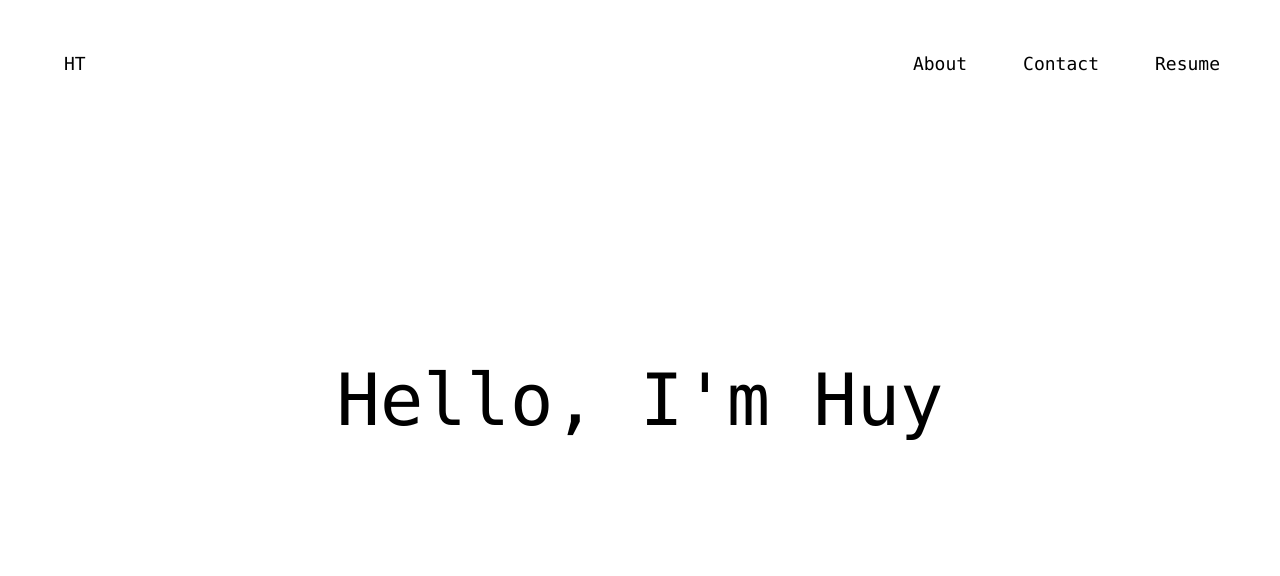
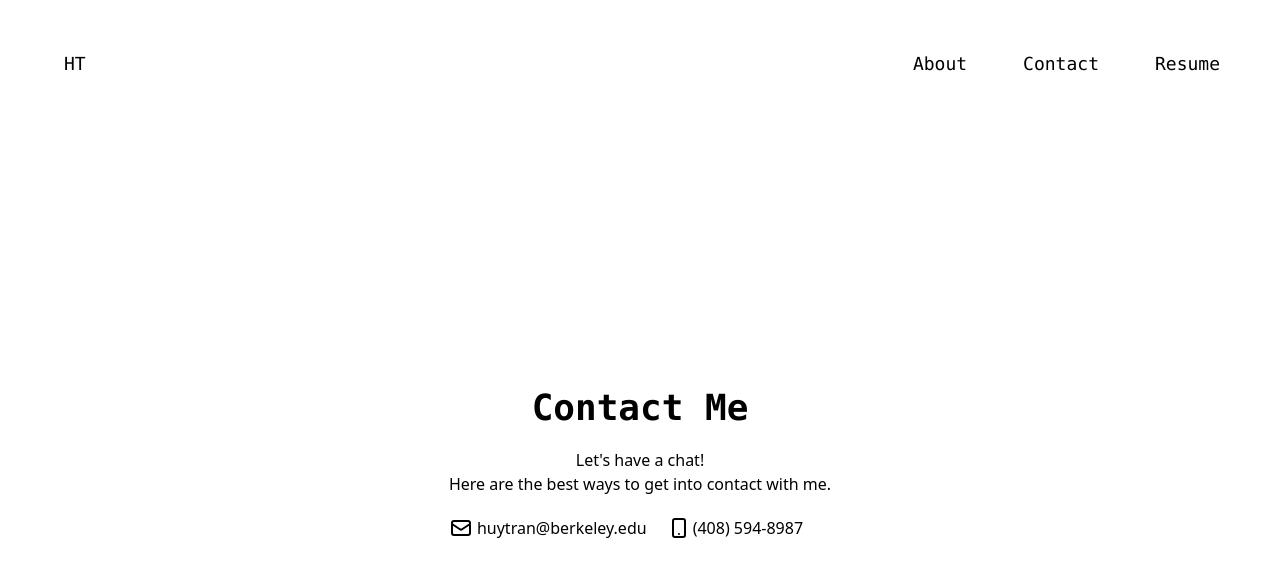
Before and after one commit to huytt621/personal-website, a React (Create React App) app: page /contact in a window 1280 px wide. Shown: the top 576 px of the page. Built offline with nearby package versions, Linux system fonts and the light colour scheme.

Commit message:
Add contact page

```diff
--- a/src/App.js
+++ b/src/App.js
@@ -3,6 +3,7 @@ import { Routes, Route } from 'react-router-dom'
 import Navbar from './components/Navbar'
 import Hero from './components/Hero'
 import About from './components/About'
+import Contact from './components/Contact'
 
 const App = () => {
   const [showSidebar, setShowSidebar] = useState(false)
@@ -24,12 +25,12 @@ const App = () => {
   })
 
   return (
-    <div className='absolute h-screen'>
+    <div className='absolute h-screen flex flex-col'>
       <Navbar showSidebar={showSidebar} toggleSidebar={toggleSidebar} />
       <Routes>
+        <Route path='/about' element={<About />} />
+        <Route path='/contact' element={<Contact />} />
         <Route path='/' element={<Hero />} />
-        <Route path='/about' element={<About />} />
-        <Route path='/contact' element={<Hero />} />
       </Routes>
     </div>
   )
--- a/src/components/About.js
+++ b/src/components/About.js
@@ -27,13 +27,13 @@ const About = () => {
           track or jumping into sand pits.
         </p>
         <div className='flex justify-center items-center my-8'>
-          <a href='https://github.com/huytt621/'>
+          <a href='https://github.com/huytt621/' target='_blank'>
             <i className='fab fa-github mx-3 fa-2x'></i>
           </a>
-          <a href='https://www.linkedin.com/in/huytt621/'>
+          <a href='https://www.linkedin.com/in/huytt621/' target='_blank'>
             <i className='fab fa-linkedin mx-3 fa-2x'></i>
           </a>
-          <a href='https://www.facebook.com/huytt621/'>
+          <a href='https://www.facebook.com/huytt621/' target='_blank'>
             <i className='fab fa-facebook mx-3 fa-2x'></i>
           </a>
         </div>
--- /dev/null
+++ b/src/components/Contact.js
@@ -0,0 +1,54 @@
+import React from 'react'
+
+const Contact = () => {
+  return (
+    <div className='flex flex-col justify-center items-center grow'>
+      <div className=''>
+        <h1 className='font-mono font-bold text-center text-4xl'>Contact Me</h1>
+        <p className='text-center my-5'>
+          Let's have a chat!
+          <br />
+          Here are the best ways to get into contact with me.
+        </p>
+        <div className='flex'>
+          <a href='mailto:huytran@berkeley.edu' className='mr-5 flex'>
+            <svg
+              className='w-6 h-6 mr-1'
+              fill='none'
+              stroke='currentColor'
+              viewBox='0 0 24 24'
+              xmlns='http://www.w3.org/2000/svg'
+            >
+              <path
+                strokeLinecap='round'
+                strokeLinejoin='round'
+                strokeWidth={2}
+                d='M3 8l7.89 5.26a2 2 0 002.22 0L21 8M5 19h14a2 2 0 002-2V7a2 2 0 00-2-2H5a2 2 0 00-2 2v10a2 2 0 002 2z'
+              />
+            </svg>
+            huytran@berkeley.edu
+          </a>
+          <a className='flex' href='tel:408-594-8987'>
+            <svg
+              className='w-6 h-6 mr-0.5'
+              fill='none'
+              stroke='currentColor'
+              viewBox='0 0 24 24'
+              xmlns='http://www.w3.org/2000/svg'
+            >
+              <path
+                strokeLinecap='round'
+                strokeLinejoin='round'
+                strokeWidth={2}
+                d='M12 18h.01M8 21h8a2 2 0 002-2V5a2 2 0 00-2-2H8a2 2 0 00-2 2v14a2 2 0 002 2z'
+              />
+            </svg>
+            (408) 594-8987
+          </a>
+        </div>
+      </div>
+    </div>
+  )
+}
+
+export default Contact
--- a/src/components/Hero.css
+++ b/src/components/Hero.css
@@ -1,6 +1,6 @@
 .typewriter::before,
 .typewriter::after {
-  content: "";
+  content: '';
   position: absolute;
   top: 0;
   right: 0;
@@ -16,9 +16,8 @@
 .typewriter::after {
   width: 0.125em;
   border-right: 0.1em solid black;
-  animation:
-    typewriter 1.75s steps(14) 1s forwards,
-    blink 0.75s step-end infinite;
+  animation: typewriter 1.75s steps(14) 1s forwards,
+    blink 0.95s step-end infinite;
 }
 
 @keyframes typewriter {
@@ -28,7 +27,8 @@
 }
 
 @keyframes blink {
-  from, to {
+  from,
+  to {
     border-color: transparent;
   }
   50% {
--- a/tailwind.config.js
+++ b/tailwind.config.js
@@ -1,6 +1,9 @@
 module.exports = {
   content: ['./src/**/*.{js,jsx,ts,tsx}'],
   theme: {
+    colors: {
+      'tokyo-white': '#d5d6db',
+    },
     extend: {
       animation: {
         'bounce-reduced': 'small-bounce 3s infinite linear',
```
